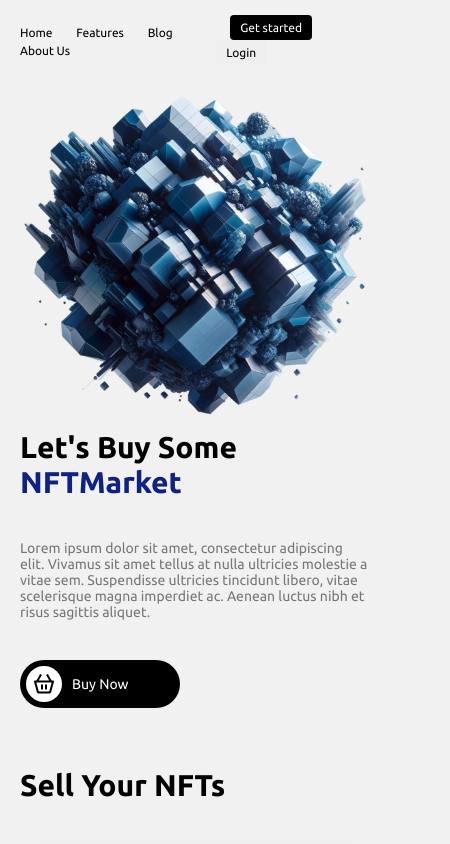
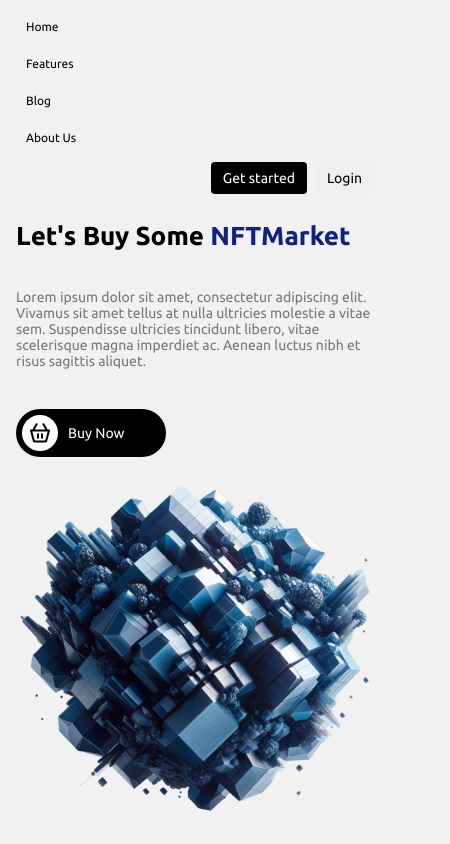
Before and after one commit to imsanzhar/nft-market.github.io, a plain HTML site: page index.html in a window 390 px wide. Shown: the top 844 px of the page, 450 px wide, since content can reach past the window. Drawn offline with nearby package versions, Linux system fonts and the light colour scheme.

Commit message:
Update style.css
adapted to a screen width of 414px (Iphone XR)

```diff
--- a/style.css
+++ b/style.css
@@ -548,3 +548,101 @@ footer .right p {
         font-size: 13px;
     }
 }
+
+@media screen and (max-width: 414px) {
+  nav {
+    padding: 12px 16px;
+    flex-direction: column;
+    align-items: stretch;
+    height: auto;
+    gap: 10px;
+  }
+
+  nav .links {
+    display: flex;
+    flex-direction: column;
+    gap: 8px;
+    width: 100%;
+  }
+
+  nav .links a {
+    display: block;
+    width: 100%;
+    padding: 8px 10px;
+    box-sizing: border-box;
+  }
+
+  nav .login {
+    display: flex;
+    gap: 8px;
+    justify-content: flex-end;
+    width: 100%;
+  }
+
+  nav .login button {
+    padding: 8px 12px;
+    font-size: 14px;
+    margin: 0;
+  }
+
+  header {
+    padding: 16px;
+    height: auto;
+    flex-direction: column;
+    align-items: flex-start;
+    gap: 12px;
+  }
+
+  header .left h1 {
+    font-size: 26px;
+    line-height: 1.05;
+  }
+
+  header img {
+    width: 100%;
+    height: auto;
+    max-width: 480px;
+    align-self: center;
+  }
+
+  header .left a {
+    width: 150px;
+    padding: 6px;
+  }
+
+  footer h3 {
+    font-size: 28px;
+  }
+
+  footer .right p {
+    font-size: 12px;
+  }
+
+  .nft-shop .category {
+    display: flex;
+    gap: 8px;
+    flex-wrap: wrap;
+    justify-content: space-between;
+  }
+
+  .nft-shop .category a {
+    flex: 1 1 20%;
+    min-width: 70px;
+    text-align: center;
+    box-sizing: border-box;
+  }
+
+  .nft-shop .nft-list {
+    gap: 12px;
+    flex-wrap: wrap;
+  }
+
+  .nft-shop .nft-list .item {
+    width: 48%;
+  }
+
+  .nft-shop .nft-list .item img {
+    width: 100%;
+    height: auto;
+  }
+}
```
